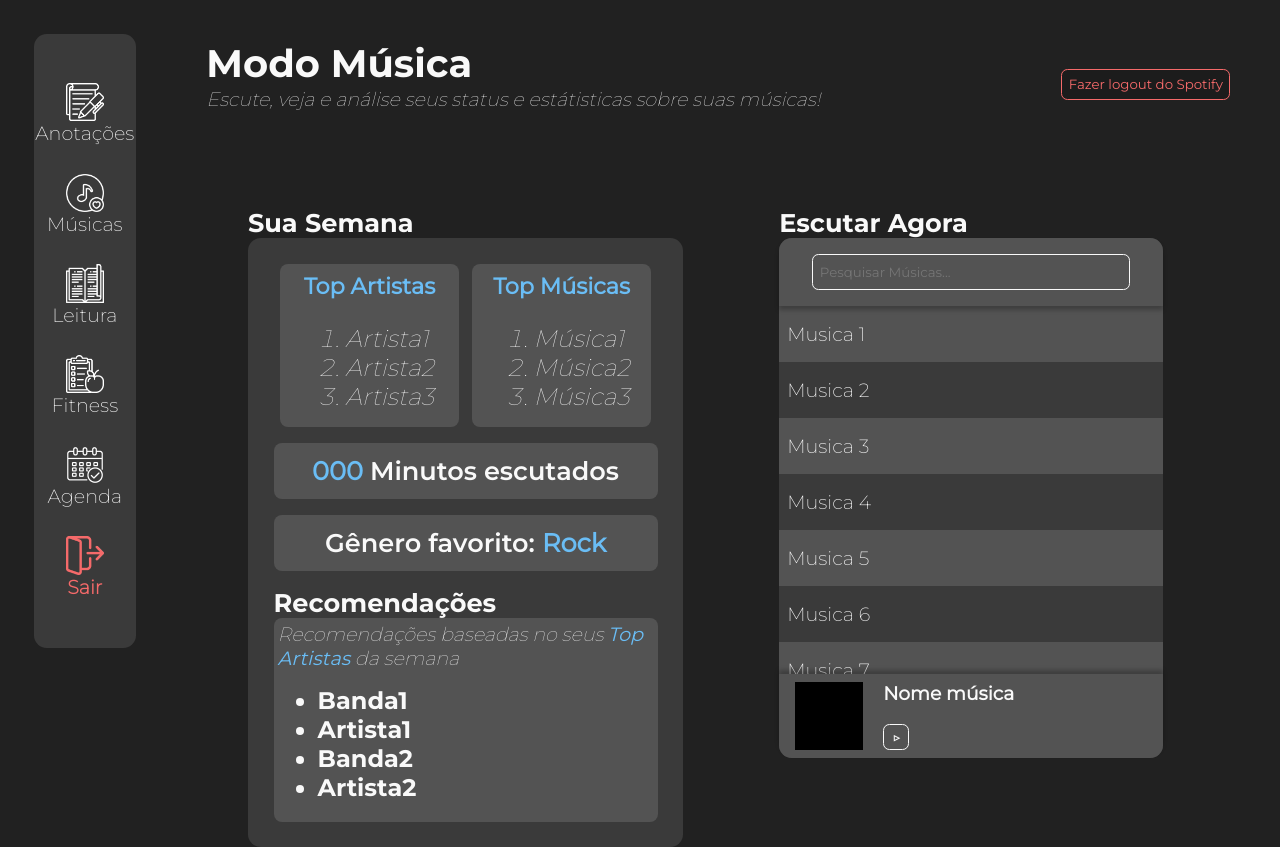
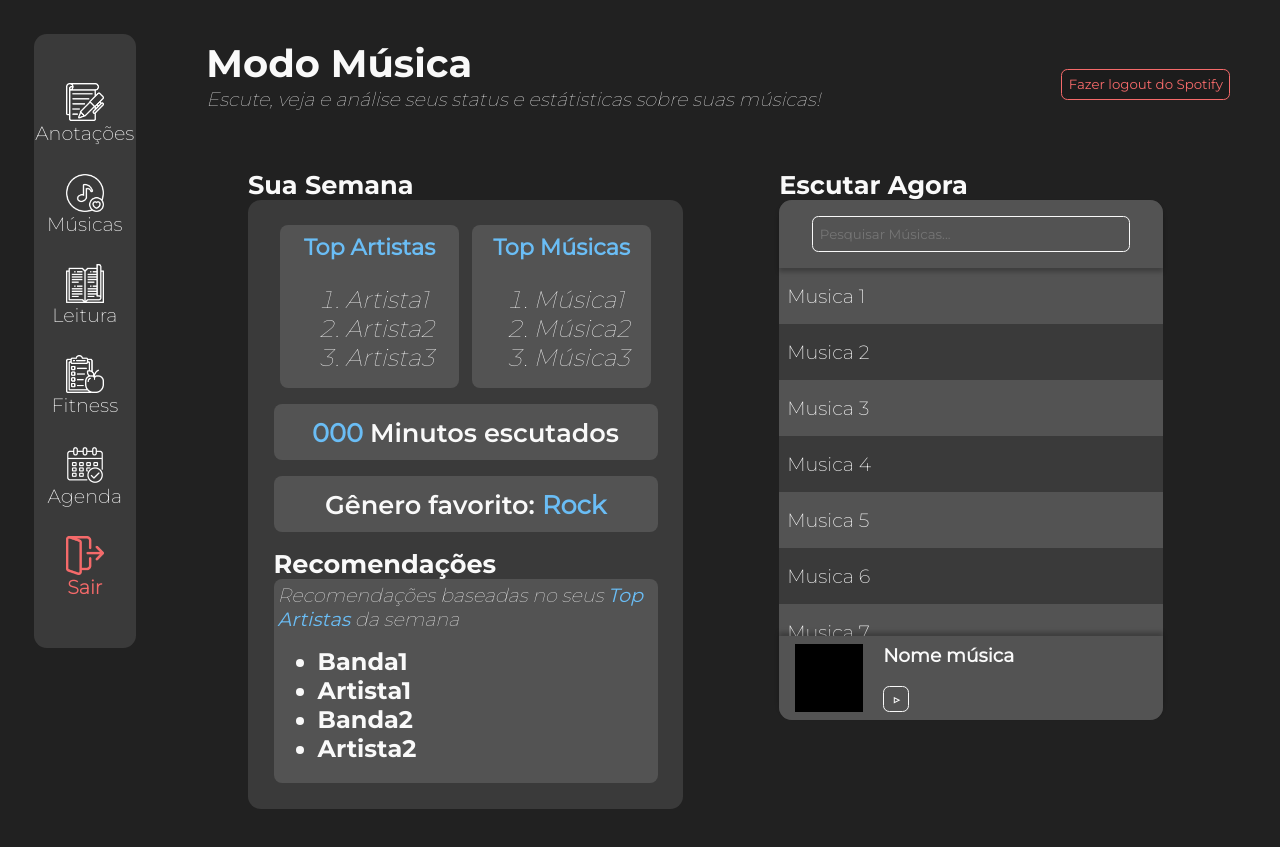
Before and after one commit to GrupoZonaLeste/Calmo, a React (Vite) app: page /musicas in a window 1280 px wide. After the commit the page ends 816 px from the top, so only its background shows below. Built offline with nearby package versions, Linux system fonts and the light colour scheme.

Commit message:
[FIX](ALL) - gap removido na divCentral

```diff
--- a/src/pages/Home/Home.css
+++ b/src/pages/Home/Home.css
@@ -9,7 +9,6 @@
     display: flex;
     flex-direction: column;
     width: 80%;
-    gap: 3vw;
     padding-left: 3vw;
 }
 
```
